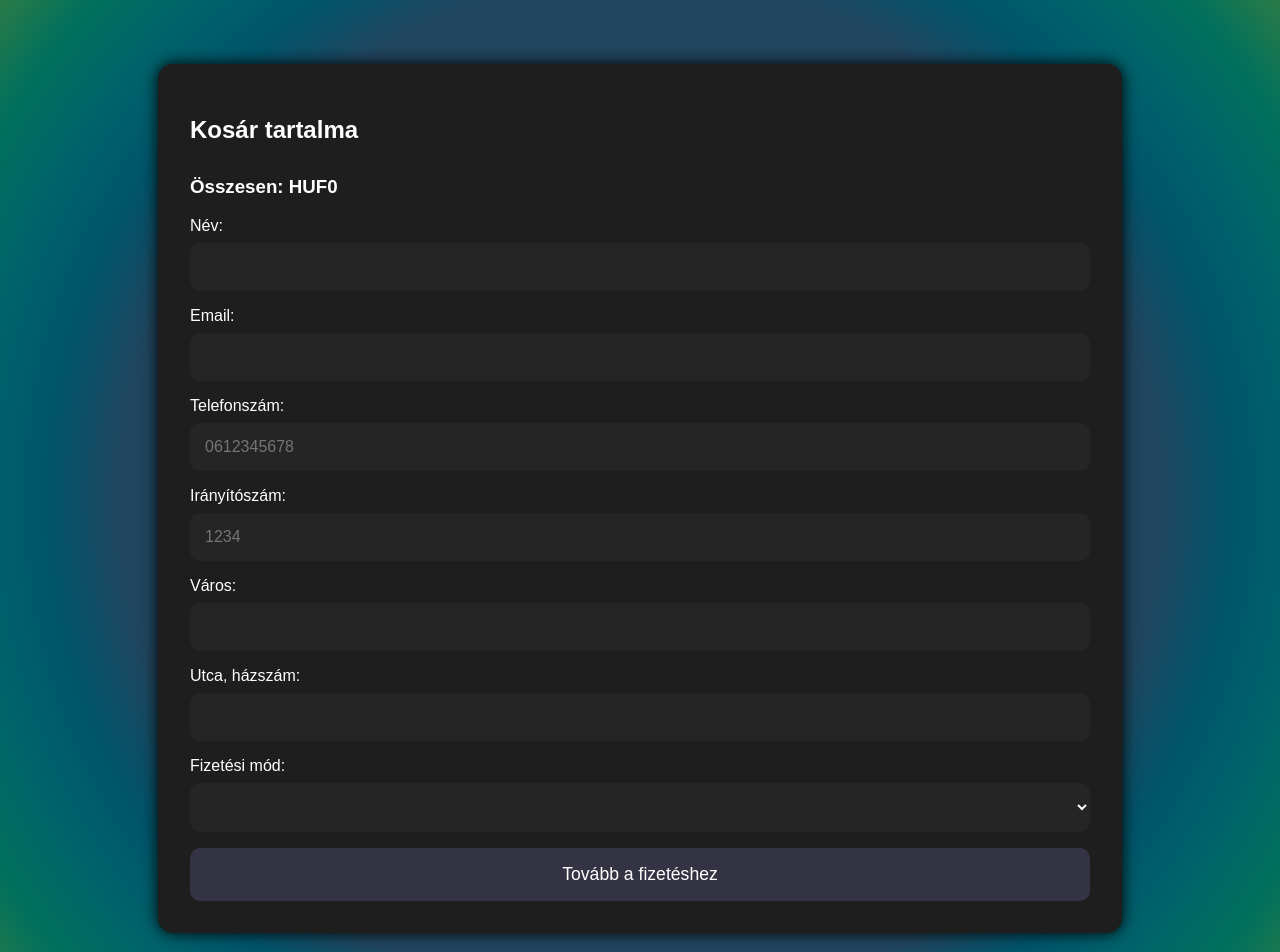
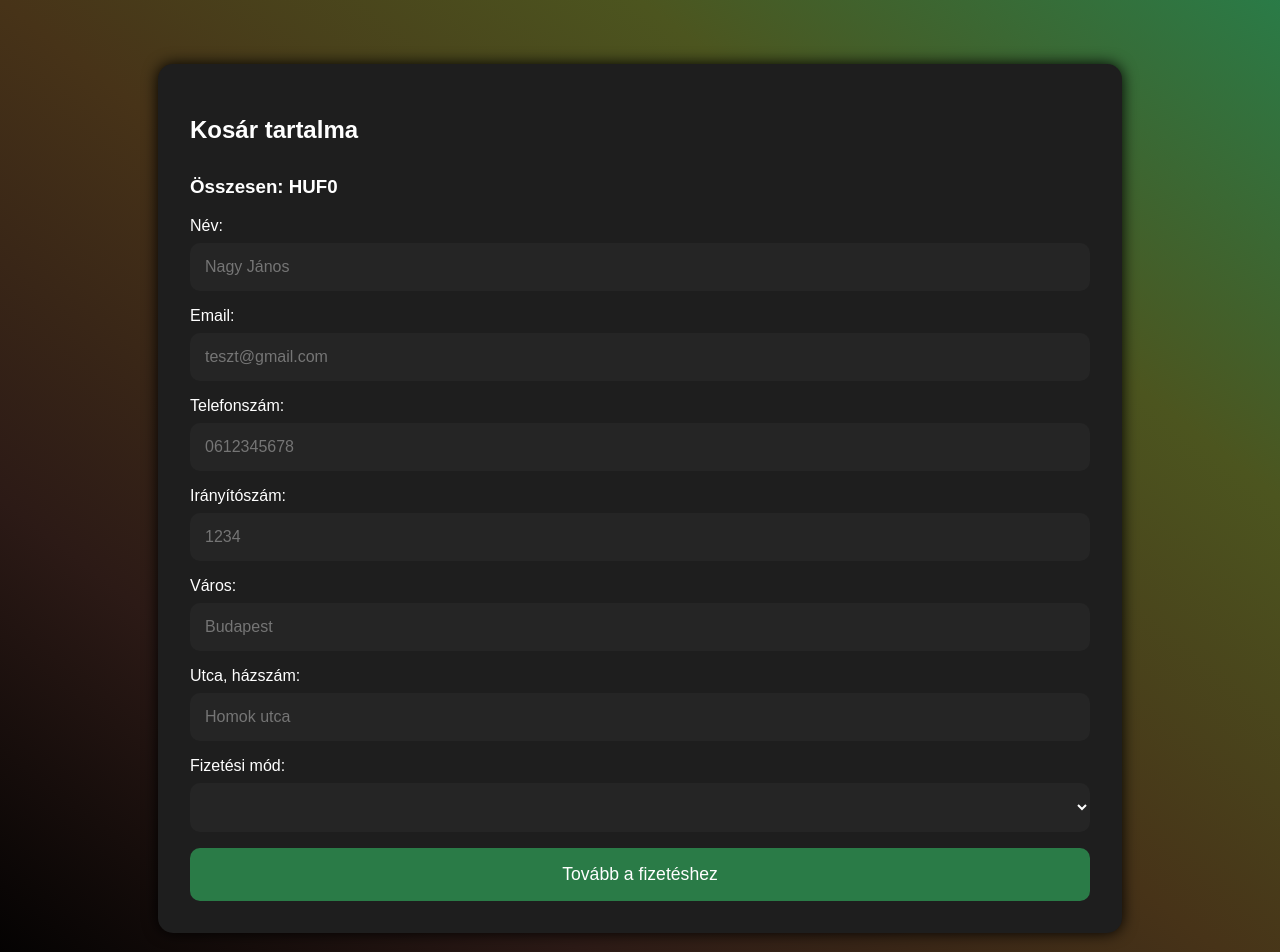
Before and after one commit to kenezbence/sneakR, an Angular app in the folder frontend/sneakR/: page /webshop-cart in a window 1280 px wide. Shown: the top 952 px of the page. Built offline with nearby package versions, Linux system fonts and the light colour scheme.

Commit message:
placeholder update
placeholder update

```diff
--- a/frontend/sneakR/src/app/_components/resell-cart/resell-cart.component.html
+++ b/frontend/sneakR/src/app/_components/resell-cart/resell-cart.component.html
@@ -1,5 +1,4 @@
-<app-navbar></app-navbar>
-<br><br><br>
+
 <app-navbar></app-navbar>
 <br><br><br>
     <main>
--- a/frontend/sneakR/src/app/_components/webshop-cart/webshop-cart.component.css
+++ b/frontend/sneakR/src/app/_components/webshop-cart/webshop-cart.component.css
@@ -1,7 +1,7 @@
 :host {
   display: block;
   min-height: 100vh;
-  background-image: radial-gradient(circle, #2a7b47, #00705d, #00636a, #00546a, #21455e, #21455e, #21455e, #21455e, #00546a, #00636a, #00705d, #2a7b47);
+  background-image: linear-gradient(to left bottom, #2a7b47, #4c551f, #473318, #2c1a16, #000000);
   padding: 2rem;
 }
 
@@ -109,7 +109,7 @@
 }
 
 .checkout-btn:disabled {
-  background: #334;
+  background: #2A7B47;
   cursor: not-allowed;
 }
 
--- a/frontend/sneakR/src/app/_components/webshop-cart/webshop-cart.component.html
+++ b/frontend/sneakR/src/app/_components/webshop-cart/webshop-cart.component.html
@@ -22,12 +22,12 @@
   <form #checkoutForm="ngForm" (ngSubmit)="checkout()" class="checkout-form">
     <div class="form-group">
       <label for="name">Név:</label>
-      <input type="text" id="name" name="name" required ngModel>
+      <input type="text" id="name" name="name" required ngModel placeholder="Nagy János">
     </div>
 
     <div class="form-group">
       <label for="email">Email:</label>
-      <input type="email" id="email" name="email" required ngModel>
+      <input type="email" id="email" name="email" required ngModel placeholder="teszt@gmail.com">
     </div>
 
     <div class="form-group">
@@ -44,12 +44,12 @@
 
     <div class="form-group">
       <label for="city">Város:</label>
-      <input type="text" id="city" name="city" required ngModel>
+      <input type="text" id="city" name="city" required ngModel placeholder="Budapest">
     </div>
 
     <div class="form-group">
       <label for="street">Utca, házszám:</label>
-      <input type="text" id="street" name="street" required ngModel>
+      <input type="text" id="street" name="street" required ngModel placeholder="Homok utca">
     </div>
 
 
```
